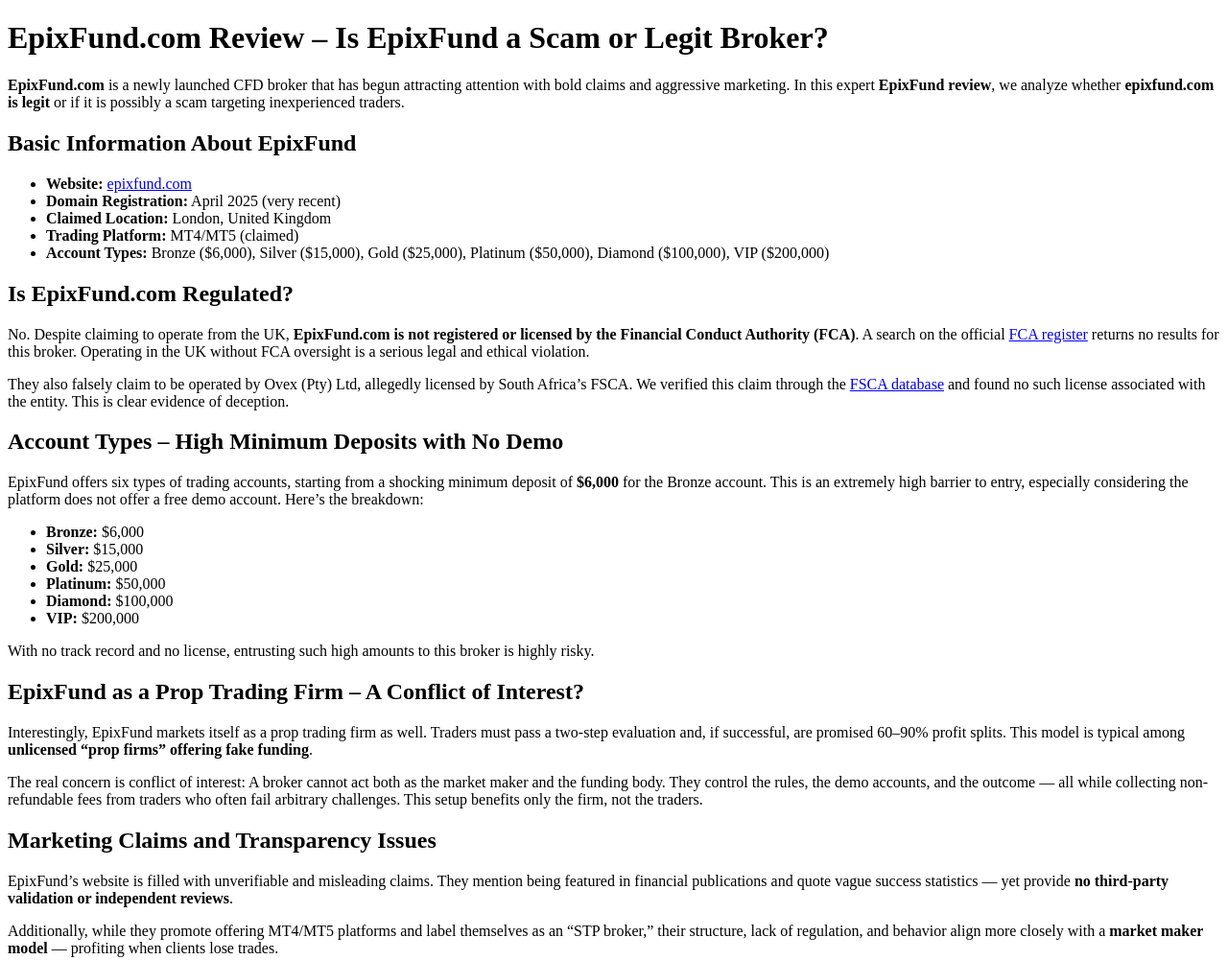
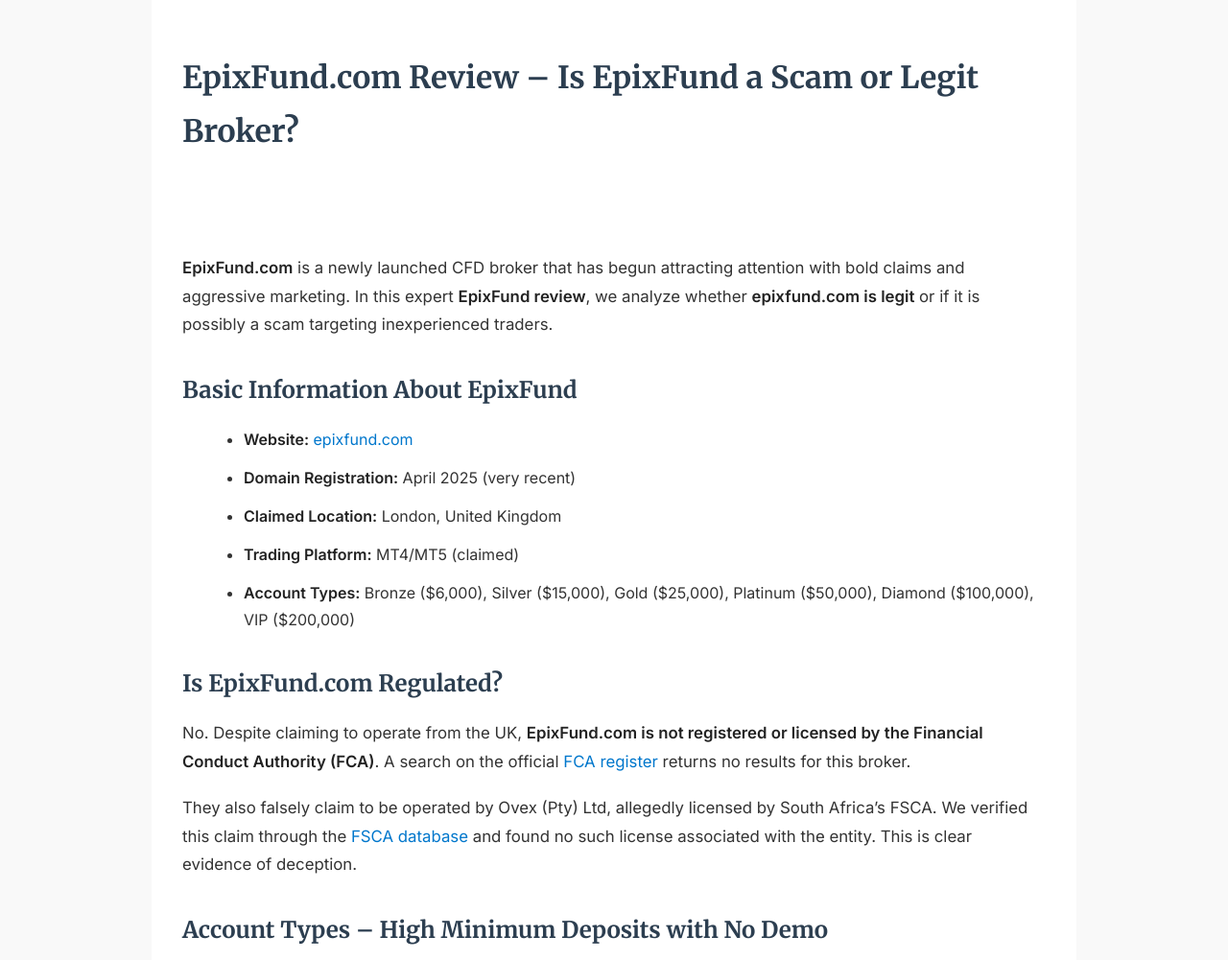
Before and after one commit to codemania254/epixfund-review, a plain HTML site: page index.html in a window 1280 px wide. Shown: the top 1001 px of the page at 96% size. Drawn offline with Linux system fonts and the light colour scheme.

Commit message:
Update index.html

```diff
--- a/index.html
+++ b/index.html
@@ -7,6 +7,87 @@
     <meta name="description" content="Read this expert EpixFund.com review to find out whether EpixFund is a legit CFD broker or a scam. Learn about their licensing, trading conditions, account types, and more.">
     <meta name="keywords" content="Epixfund.com review, EpixFund review, Is epixfund.com legit, Is epixfund.com a scam broker, EpixFund reviews">
     <link rel="canonical" href="https://www.epixfund.com">
+    <link href="https://fonts.googleapis.com/css2?family=Inter:wght@400;600&family=Merriweather:wght@400;700&display=swap" rel="stylesheet">
+    <style>
+        body {
+            font-family: 'Inter', sans-serif;
+            color: #333;
+            background-color: #f9f9f9;
+            line-height: 1.75;
+            margin: 0;
+            padding: 0;
+        }
+
+        header, article, footer {
+            max-width: 900px;
+            margin: auto;
+            padding: 2rem;
+            background-color: #ffffff;
+        }
+
+        header h1 {
+            font-family: 'Merriweather', serif;
+            font-size: 2rem;
+            color: #2c3e50;
+            margin-bottom: 1.2rem;
+        }
+
+        h2 {
+            font-family: 'Merriweather', serif;
+            font-size: 1.5rem;
+            color: #2c3e50;
+            margin-top: 2rem;
+            margin-bottom: 1rem;
+        }
+
+        p {
+            margin-bottom: 1.2rem;
+            font-size: 1.05rem;
+        }
+
+        ul {
+            margin-left: 1.5rem;
+            margin-bottom: 1.5rem;
+        }
+
+        li {
+            margin-bottom: 0.75rem;
+        }
+
+        a {
+            color: #0077cc;
+            text-decoration: none;
+        }
+
+        a:hover {
+            text-decoration: underline;
+        }
+
+        footer {
+            border-top: 1px solid #ddd;
+            margin-top: 2rem;
+            font-size: 0.95rem;
+            color: #555;
+        }
+
+        footer a {
+            color: #0077cc;
+        }
+
+        strong {
+            color: #222;
+        }
+
+        @media (max-width: 600px) {
+            header, article, footer {
+                padding: 1.2rem;
+            }
+
+            header h1, h2 {
+                font-size: 1.3rem;
+            }
+        }
+    </style>
     <script type="application/ld+json">
     {
       "@context": "https://schema.org",
@@ -62,7 +143,7 @@
 
         <section>
             <h2>Is EpixFund.com Regulated?</h2>
-            <p>No. Despite claiming to operate from the UK, <strong>EpixFund.com is not registered or licensed by the Financial Conduct Authority (FCA)</strong>. A search on the official <a href="https://register.fca.org.uk/s/search?q=epixfund.com&type=Companies" target="_blank">FCA register</a> returns no results for this broker. Operating in the UK without FCA oversight is a serious legal and ethical violation.</p>
+            <p>No. Despite claiming to operate from the UK, <strong>EpixFund.com is not registered or licensed by the Financial Conduct Authority (FCA)</strong>. A search on the official <a href="https://register.fca.org.uk/s/search?q=epixfund.com&type=Companies" target="_blank">FCA register</a> returns no results for this broker.</p>
             <p>They also falsely claim to be operated by Ovex (Pty) Ltd, allegedly licensed by South Africa’s FSCA. We verified this claim through the <a href="https://www.fsca.co.za/Fais/Search_FSP.htm" target="_blank">FSCA database</a> and found no such license associated with the entity. This is clear evidence of deception.</p>
         </section>
 
```
